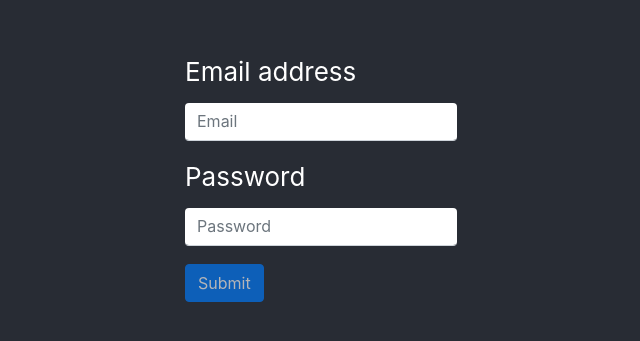
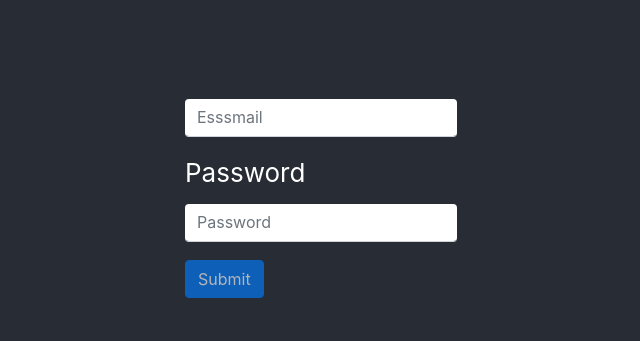
Before and after one commit to ErrorSoul/react_forms, a React (Create React App) app: page / in a window 1280 px wide. Shown: the part 223-564 px from the top of the page, without its empty margins (319-959 px from the left). Built offline with nearby package versions, Linux system fonts and the light colour scheme.

Commit message:
many changes

```diff
--- a/src/Form.js
+++ b/src/Form.js
@@ -6,7 +6,7 @@ const Form = () => {
   const submit = () => {
 
     console.log("success")
-    return {answer: 'error', data: {email: 'la la la la'}}
+    return {answer: 'err', data: {email: 'la la la la'}}
   };
   const newCallback = () => {
     console.log('callback');
@@ -16,14 +16,14 @@ const Form = () => {
     useForm(["email", "password"], submit, newCallback);
 
   return (
-    <form onSubmit={handleSubmit} noValidate>
+    <form onSubmit={handleSubmit} >
       <div className="form-group">
-        <label>Email address</label>
+        <label>{values.email}</label>
         <InputCell
           type={"email"}
           name={"email"}
-          defaultValue={values.email}
-          placeholder={"Email"}
+          value={values.email}
+          placeholder={"Esssmail"}
           onChange={handleChange}
           errors={errors.email}
           isValid={validations.email.valid}
@@ -36,7 +36,7 @@ const Form = () => {
         <InputCell
           type={"password"}
           name={"password"}
-          defaultValue={values.password}
+          value={values.password}
           placeholder={"Password"}
           onChange={handleChange}
           errors={errors.password}
--- a/src/FormGroup.jsx
+++ b/src/FormGroup.jsx
@@ -29,7 +29,7 @@ const InputCell = (props) => {
         placeholder={props.placeholder}
         onChange={props.onChange}
         className={classNames}
-        defaultValue={props.defaultValue}
+        value={props.value}
         valid={isValid}
         invalid={!isValid && isDirty}
         type={props.type}
--- a/src/useForm.js
+++ b/src/useForm.js
@@ -1,10 +1,10 @@
-import { useState, useEffect } from "react";
+import { useState, useEffect } from 'react'
 
 const useForm = (names, submit, callback) => {
-  const preErrorData = Object.fromEntries(names.map((name) => [name, ""]));
-  const [values, setValues] = useState(preErrorData);
-  const [errors, setErrors] = useState(preErrorData);
-  const [formValid, setFormValid] = useState(false);
+  const preErrorData = Object.fromEntries(names.map((name) => [name, '']))
+  const [values, setValues] = useState(preErrorData)
+  const [errors, setErrors] = useState(preErrorData)
+  const [formValid, setFormValid] = useState(false)
 
   // const pre_validations = {
   //   email: {
@@ -20,86 +20,86 @@ const useForm = (names, submit, callback) => {
   const preValidationData = names.reduce(
     (acc, target) => ({ ...acc, [target]: { dirty: false, valid: false } }),
     {}
-  );
+  )
 
-  const [validations, setValidations] = useState(preValidationData);
+  const [validations, setValidations] = useState(preValidationData)
 
   const handleChange = (event) => {
-    const { name, value } = event.target;
+    const { name, value } = event.target
 
     setValues({
       ...values,
       [name]: value,
-    });
-    validateField(name, value);
-  };
+    })
+    validateField(name, value)
+  }
 
   const validateForm = () => {
-    setFormValid(Object.keys(values).every((elem) => validations[elem].valid));
-  };
+    setFormValid(Object.keys(values).every((elem) => validations[elem].valid))
+  }
 
   const validateField = (fieldName, value) => {
-    //console.log('fieldName : ', fieldName);
-    let errorsFields = errors;
-    let loginValid = validations.email.valid;
-    let passwordValid = validations.password.valid;
-    let validationFields = validations;
-    //console.log('validations', validationFields)
+    let errorsFields = errors
+    let loginValid = validations.email.valid
+    let passwordValid = validations.password.valid
+    let validationFields = validations
 
-    validationFields[fieldName].dirty = true;
+    validationFields[fieldName].dirty = true
     switch (fieldName) {
-      case "email":
-        let emailValid = value.length > 0;
-        errorsFields.email = emailValid ? "" : "Неправильный формат email";
-        validationFields[fieldName].valid = emailValid;
-        break;
+      case 'email':
+        let emailValid = value.length > 0
+        errorsFields.email = emailValid ? '' : 'Неправильный формат email'
+        validationFields[fieldName].valid = emailValid
+        break
 
-      case "password":
-        let passwordValid = value.length >= 6;
-        errorsFields.password = passwordValid ? "" : "Пароль слишком короткий";
-        validationFields[fieldName].valid = passwordValid;
-        break;
+      case 'password':
+        let passwordValid = value.length >= 6
+        errorsFields.password = passwordValid ? '' : 'Пароль слишком короткий'
+        validationFields[fieldName].valid = passwordValid
+        break
 
       default:
-        break;
+        break
     }
-    //console.log('errors', errorsFields)
-    setErrors(errorsFields);
-    setValidations(validationFields);
-    validateForm();
-  };
+
+    setErrors(errorsFields)
+    setValidations(validationFields)
+    validateForm()
+  }
 
   useEffect(() => {
-    console.log("use Effect is started");
-  }, [values]);
+    console.log('use Effect is started')
+  }, [values])
 
   useEffect(() => {
-    console.log("Errors: ", errors);
-  }, [errors]);
+    console.log('Errors: ', errors)
+  }, [errors])
 
   const setInit = () => {
-    setErrors(preErrorData);
-    setValidations(preValidationData);
-    console.log("setInit completed");
-  };
+    setErrors(preErrorData)
+    setValidations(preValidationData)
+    setValues(preErrorData)
+  }
 
   const handleSubmit = (event) => {
-    event.preventDefault();
-    const { answer, data } = submit(values);
-    setFormValid(false);
+    event.preventDefault()
 
-    if (answer == "error") {
+    const { answer, data } = submit(values)
+
+    setFormValid(false)
+
+    if (answer === 'error') {
       for (let [key, value] of Object.entries(data)) {
-        validations[key].valid = false;
+        validations[key].valid = false
       }
 
-      setErrors(data);
-      setValidations(validations);
+      setErrors(data)
+      setValidations(validations)
     } else {
-      setInit();
-      callback();
+      setInit()
+      callback()
     }
-  };
+  }
 
   return {
     handleChange,
@@ -108,7 +108,7 @@ const useForm = (names, submit, callback) => {
     errors,
     validations,
     formValid,
-  };
-};
+  }
+}
 
-export default useForm;
+export default useForm
```
Also changed, not shown: my_file_erb.jsx (+7 -1 lines), .prettierrc.json (added), 1 other file (tests, documents, lock files or other folders).
